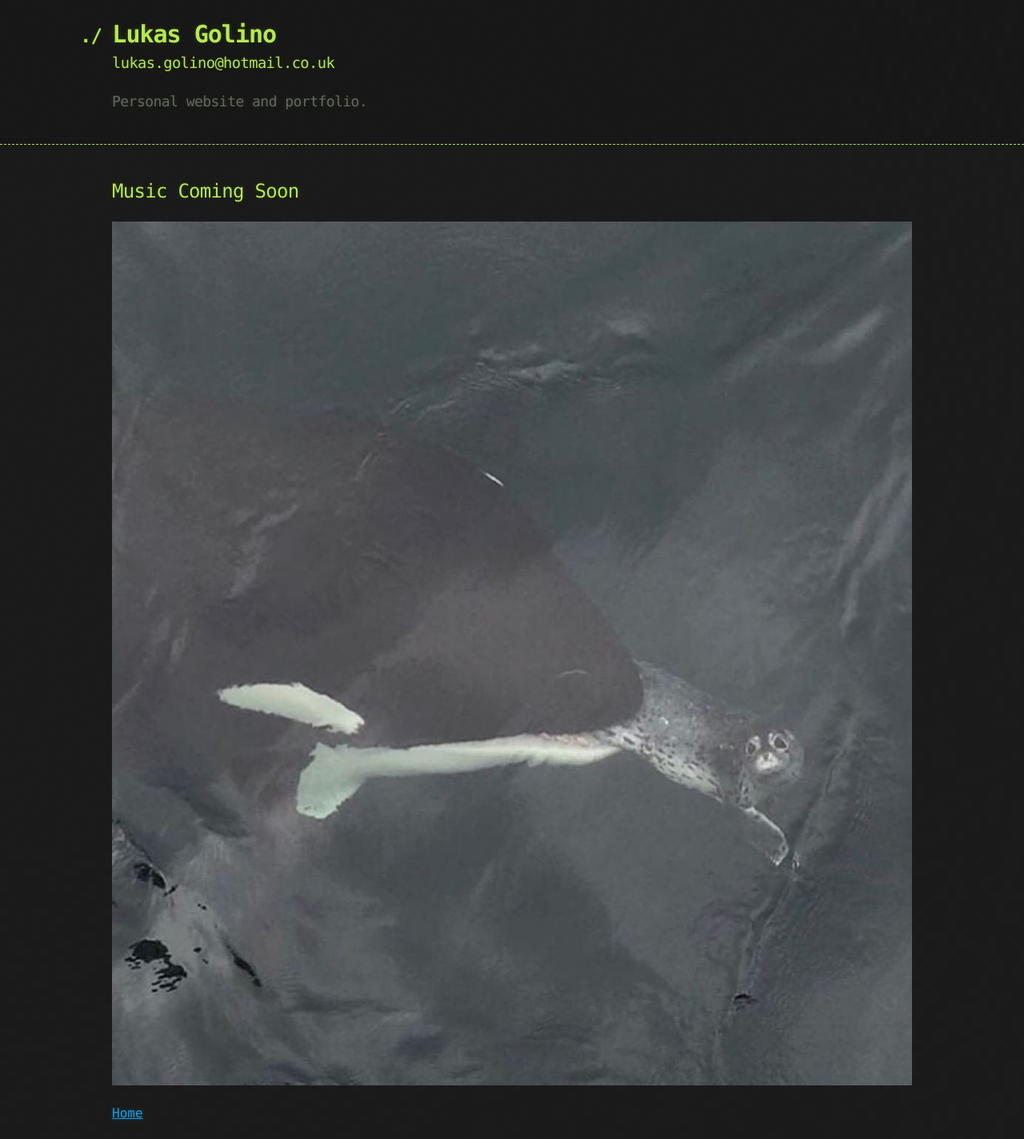
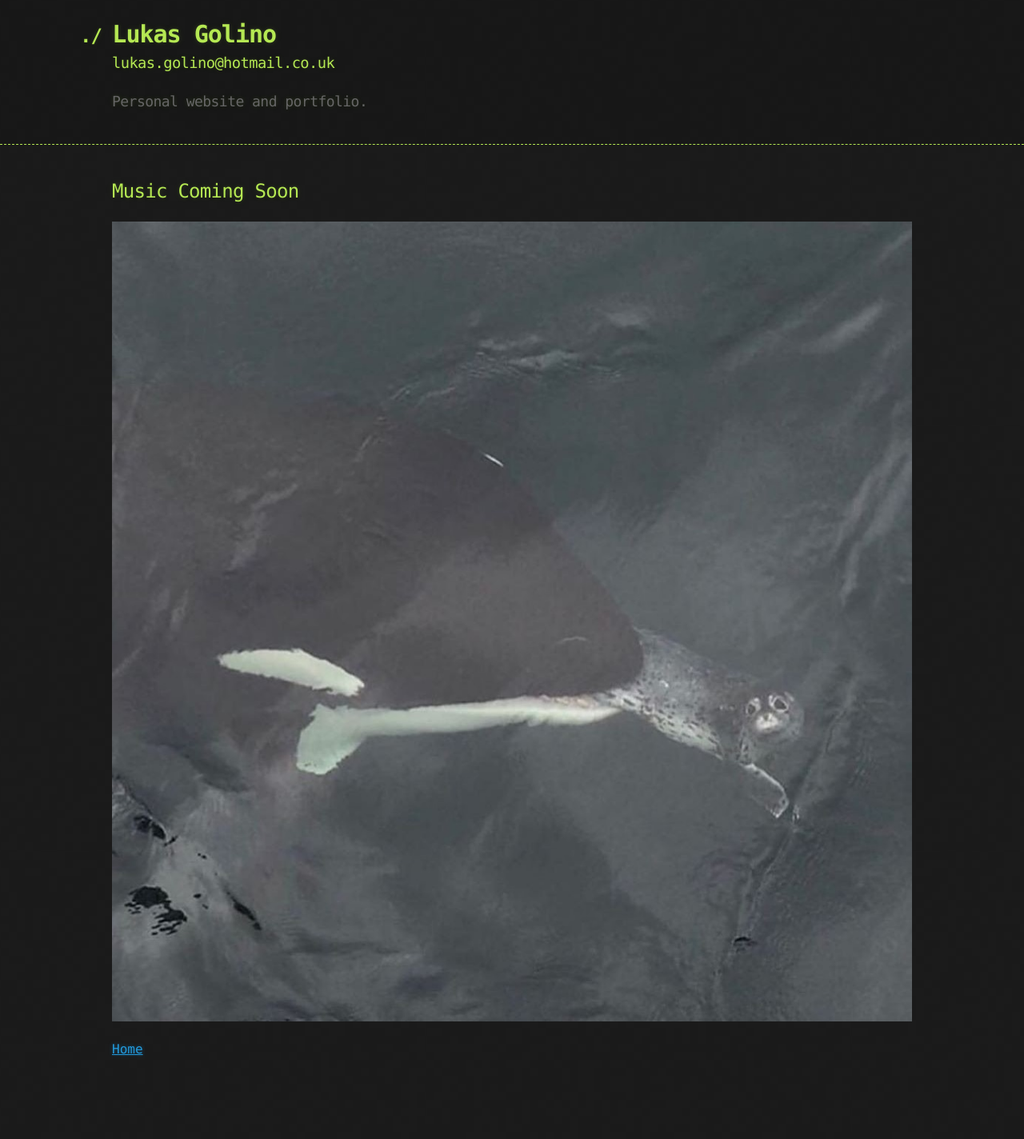
Before and after one commit to lukasgolino/lukasgolino.github.io, a Jekyll site: the page built from music.md, in a window 1280 px wide. Shown: the whole page at 80% size. Built offline with Jekyll 4.4.1, drawn with Linux system fonts in a browser that asks for light colours; our own code applies the rules of GitHub Pages for plain Markdown files; after the commit the page ends 1344 px from its top, so only the background shows below that.

Commit message:
Update music.md

```diff
--- a/music.md
+++ b/music.md
@@ -5,7 +5,7 @@ layout: default
 ## Music Coming Soon
 
 <center>
-<img src="sinking.jpg" width="1080px" height="1080px">
+<img src="sinking.jpg">
 </center>
 
 [Home](./)
```
